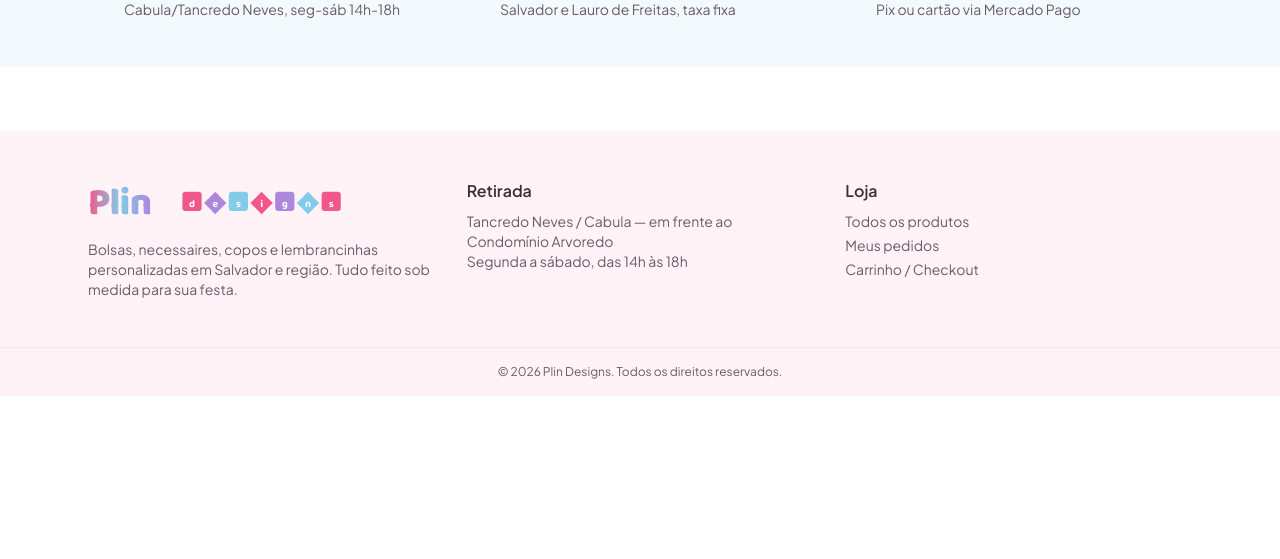
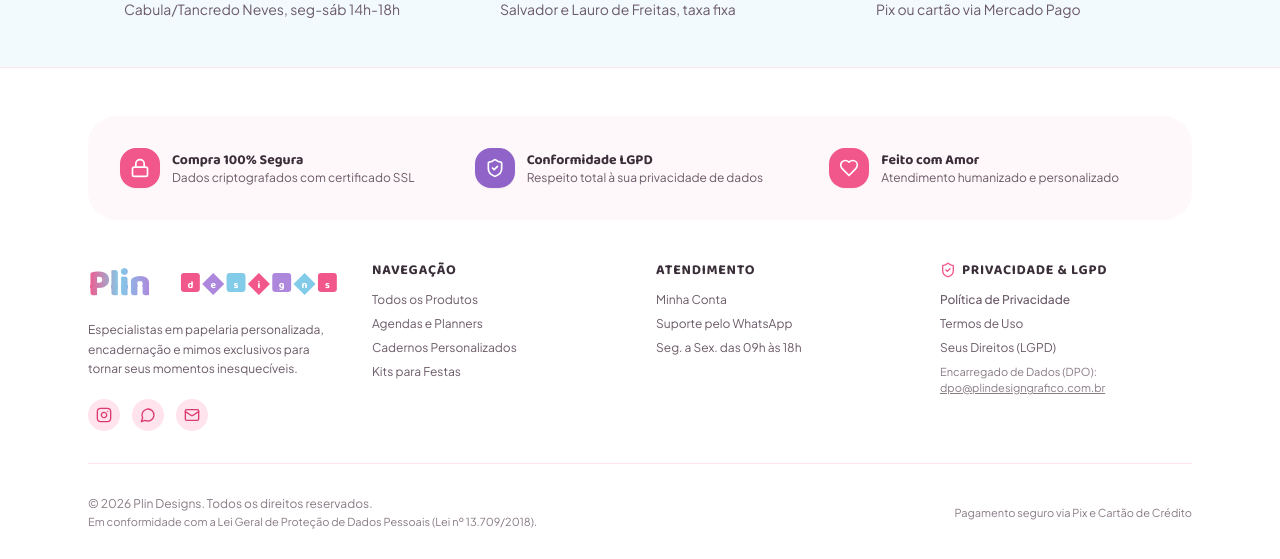
Before and after one commit to FreitasJoao1/Plin-festas, a Next.js app: page / in a window 1280 px wide. Shown: the part 1276-1835 px from the top of the page. Before the commit the page ends 1672 px from the top, so only its background shows below. Built offline with nearby package versions, Linux system fonts and the light colour scheme; no server answers; the database is empty.

Commit message:
Atualizar o Footer.tsx

```diff
--- a/src/components/Footer.tsx
+++ b/src/components/Footer.tsx
@@ -1,50 +1,170 @@
+"use client";
+
 import Link from "next/link";
-import { PICKUP_INFO } from "@/lib/shipping";
+import { ShieldCheck, Lock, Heart, Instagram, MessageCircle, Mail, Cookie } from "lucide-react";
 import PlinLogo from "@/components/PlinLogo";
 
 export default function Footer() {
   return (
-    <footer className="mt-16 bg-pink-50">
-      <div className="container-plin grid gap-8 py-12 sm:grid-cols-3">
+    <footer className="border-t border-pink-100 bg-white pt-12 pb-8 text-ink-soft">
+      <div className="container-plin">
+        {/* Banner de Benefícios & Segurança LGPD */}
+        <div className="mb-10 grid grid-cols-1 gap-6 rounded-3xl bg-pink-50/60 p-6 sm:grid-cols-3 sm:p-8">
+          <div className="flex items-center gap-3">
+            <div className="flex h-10 w-10 shrink-0 items-center justify-center rounded-2xl bg-pink-500 text-white shadow-sm">
+              <Lock className="h-5 w-5" />
+            </div>
             <div>
-          <PlinLogo className="h-12 w-auto" />
-          <p className="mt-3 text-sm text-ink-soft">
-            Bolsas, necessaires, copos e lembrancinhas personalizadas em
-            Salvador e região. Tudo feito sob medida para sua festa.
-          </p>
+              <h4 className="text-sm font-bold text-ink">Compra 100% Segura</h4>
+              <p className="text-xs text-ink-soft">Dados criptografados com certificado SSL</p>
+            </div>
           </div>
 
+          <div className="flex items-center gap-3">
+            <div className="flex h-10 w-10 shrink-0 items-center justify-center rounded-2xl bg-lilac-500 text-white shadow-sm">
+              <ShieldCheck className="h-5 w-5" />
+            </div>
             <div>
-          <p className="mb-2 font-semibold text-ink">Retirada</p>
-          <p className="text-sm text-ink-soft">{PICKUP_INFO.addressLine}</p>
-          <p className="text-sm text-ink-soft">{PICKUP_INFO.hours}</p>
+              <h4 className="text-sm font-bold text-ink">Conformidade LGPD</h4>
+              <p className="text-xs text-ink-soft">Respeito total à sua privacidade de dados</p>
+            </div>
           </div>
 
+          <div className="flex items-center gap-3">
+            <div className="flex h-10 w-10 shrink-0 items-center justify-center rounded-2xl bg-pink-500 text-white shadow-sm">
+              <Heart className="h-5 w-5" />
+            </div>
             <div>
-          <p className="mb-2 font-semibold text-ink">Loja</p>
-          <ul className="flex flex-col gap-1 text-sm text-ink-soft">
+              <h4 className="text-sm font-bold text-ink">Feito com Amor</h4>
+              <p className="text-xs text-ink-soft">Atendimento humanizado e personalizado</p>
+            </div>
+          </div>
+        </div>
+
+        {/* Links Principais */}
+        <div className="grid grid-cols-1 gap-8 md:grid-cols-4">
+          {/* Coluna 1: Sobre */}
+          <div className="flex flex-col gap-3">
+            <PlinLogo className="h-12 w-auto" />
+            <p className="text-xs leading-relaxed text-ink-soft">
+              Especialistas em papelaria personalizada, encadernação e mimos exclusivos para tornar seus momentos inesquecíveis.
+            </p>
+            <div className="flex items-center gap-3 pt-2">
+              <a
+                href="https://instagram.com"
+                target="_blank"
+                rel="noopener noreferrer"
+                className="rounded-full bg-pink-100 p-2 text-pink-600 transition-colors hover:bg-pink-500 hover:text-white"
+                aria-label="Instagram"
+              >
+                <Instagram className="h-4 w-4" />
+              </a>
+              <a
+                href="https://wa.me/5571993008464"
+                target="_blank"
+                rel="noopener noreferrer"
+                className="rounded-full bg-pink-100 p-2 text-pink-600 transition-colors hover:bg-pink-500 hover:text-white"
+                aria-label="WhatsApp"
+              >
+                <MessageCircle className="h-4 w-4" />
+              </a>
+              <a
+                href="mailto:contato@plindesigngrafico.com.br"
+                className="rounded-full bg-pink-100 p-2 text-pink-600 transition-colors hover:bg-pink-500 hover:text-white"
+                aria-label="E-mail"
+              >
+                <Mail className="h-4 w-4" />
+              </a>
+            </div>
+          </div>
+
+          {/* Coluna 2: Navegação */}
+          <div>
+            <h3 className="mb-3 text-sm font-bold uppercase tracking-wider text-ink">Navegação</h3>
+            <ul className="flex flex-col gap-2 text-xs">
               <li>
-              <Link href="/produtos" className="hover:text-pink-600">
-                Todos os produtos
+                <Link href="/produtos" className="hover:text-pink-600">Todos os Produtos</Link>
+              </li>
+              <li>
+                <Link href="/produtos?categoria=agendas" className="hover:text-pink-600">Agendas e Planners</Link>
+              </li>
+              <li>
+                <Link href="/produtos?categoria=cadernos" className="hover:text-pink-600">Cadernos Personalizados</Link>
+              </li>
+              <li>
+                <Link href="/produtos?categoria=festas" className="hover:text-pink-600">Kits para Festas</Link>
+              </li>
+            </ul>
+          </div>
+
+          {/* Coluna 3: Atendimento */}
+          <div>
+            <h3 className="mb-3 text-sm font-bold uppercase tracking-wider text-ink">Atendimento</h3>
+            <ul className="flex flex-col gap-2 text-xs">
+              <li>
+                <Link href="/conta" className="hover:text-pink-600">Minha Conta</Link>
+              </li>
+              <li>
+                <a href="https://wa.me/5571993008464" target="_blank" rel="noopener noreferrer" className="hover:text-pink-600">
+                  Suporte pelo WhatsApp
+                </a>
+              </li>
+              <li>
+                <span className="text-ink-soft">Seg. a Sex. das 09h às 18h</span>
+              </li>
+            </ul>
+          </div>
+
+          {/* Coluna 4: LGPD & Privacidade (Normas Obrigatórias) */}
+          <div>
+            <h3 className="mb-3 flex items-center gap-1.5 text-sm font-bold uppercase tracking-wider text-ink">
+              <ShieldCheck className="h-4 w-4 text-pink-500" />
+              Privacidade & LGPD
+            </h3>
+            <ul className="flex flex-col gap-2 text-xs">
+              <li>
+                <Link href="/privacidade" className="font-medium hover:text-pink-600">
+                  Política de Privacidade
                 </Link>
               </li>
               <li>
-              <Link href="/conta" className="hover:text-pink-600">
-                Meus pedidos
+                <Link href="/termos" className="hover:text-pink-600">
+                  Termos de Uso
                 </Link>
               </li>
               <li>
-              <Link href="/checkout" className="hover:text-pink-600">
-                Carrinho / Checkout
+                <Link href="/privacidade#direitos-lgpd" className="hover:text-pink-600">
+                  Seus Direitos (LGPD)
                 </Link>
+              </li>
+              <li>
+                <span className="text-[11px] text-ink-soft/80">
+                  Encarregado de Dados (DPO): <br />
+                  <a href="mailto:dpo@plindesigngrafico.com.br" className="underline hover:text-pink-600">
+                    dpo@plindesigngrafico.com.br
+                  </a>
+                </span>
               </li>
             </ul>
           </div>
         </div>
 
-      <div className="border-t border-pink-100 py-4 text-center text-xs text-ink-soft">
-        © {new Date().getFullYear()} Plin Designs. Todos os direitos
-        reservados.
+        {/* Linha Divisória */}
+        <hr className="my-8 border-pink-100" />
+
+        {/* Rodapé Inferior: Direitos Autorais e Nota Legal LGPD */}
+        <div className="flex flex-col items-center justify-between gap-4 text-center text-xs text-ink-soft/80 md:flex-row md:text-left">
+          <div>
+            <p>© {new Date().getFullYear()} Plin Designs. Todos os direitos reservados.</p>
+            <p className="mt-0.5 text-[11px]">
+              Em conformidade com a Lei Geral de Proteção de Dados Pessoais (Lei nº 13.709/2018).
+            </p>
+          </div>
+
+          <div className="flex items-center gap-2 text-[11px]">
+            <span>Pagamento seguro via Pix e Cartão de Crédito</span>
+          </div>
+        </div>
       </div>
     </footer>
   );
```
Lines whose indentation alone changed are shown as unchanged.
